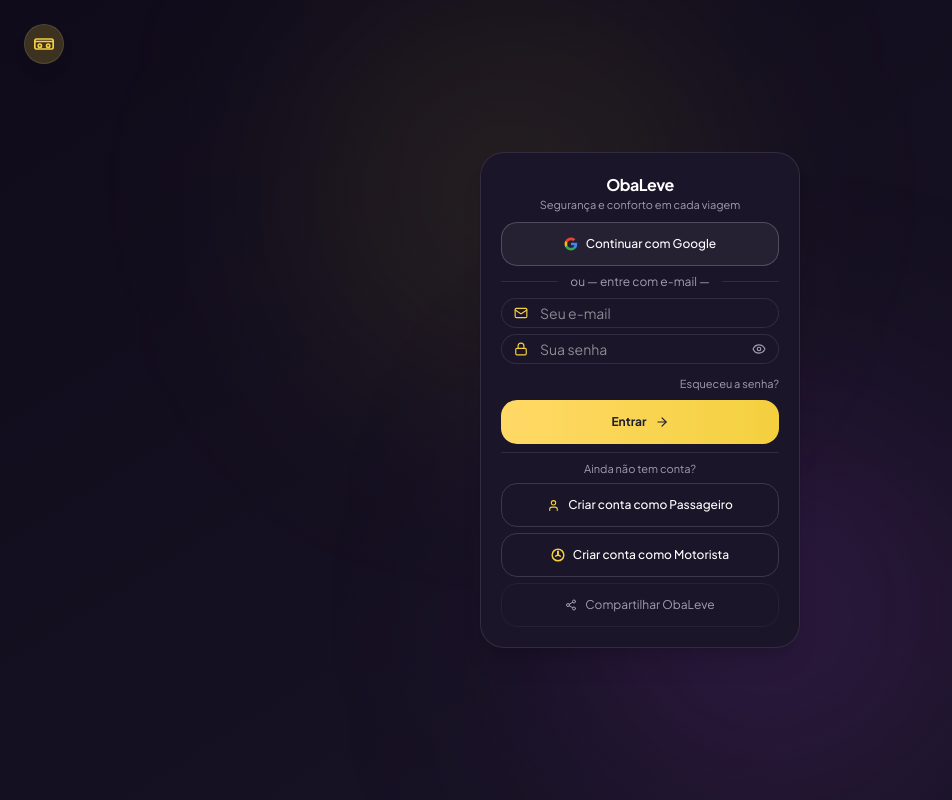
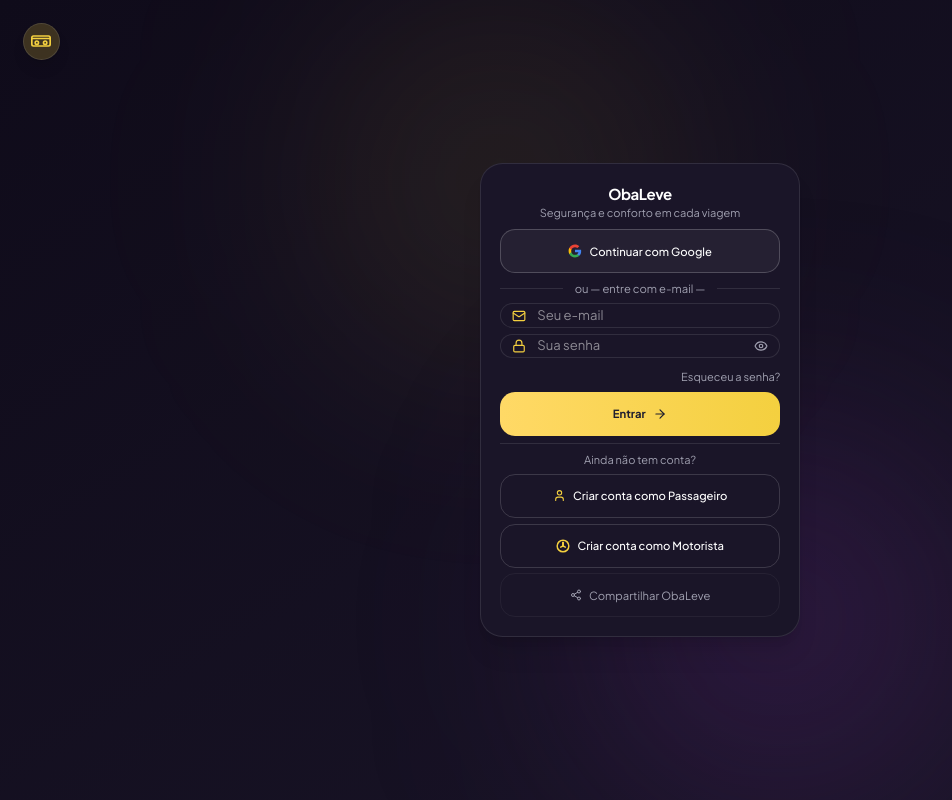
Before and after one commit to izakeobaleva/obaleva-app, a React (Vite) app: page / in a window 1280 px wide. Shown: the whole page, without its empty margins (0-952 px from the left). Built offline with nearby package versions, Linux system fonts and the light colour scheme; no server answers; the database is empty.

Commit message:
[dyad] wrote 2 file(s) + extra files edited outside of Dyad

```diff
--- a/src/index.css
+++ b/src/index.css
@@ -7,7 +7,7 @@
 @layer base {
   html {
     font-family: 'Plus Jakarta Sans', 'Inter', system-ui, sans-serif;
-    font-size: 16px;
+    font-size: 15px;
   }
   body {
     @apply bg-[#0F0B1A] text-[#F0F0F5];
@@ -20,8 +20,10 @@
   .btn-premium {
     @apply relative overflow-hidden font-bold shadow-lg transition-all duration-200 text-[#1E1E2F];
     background: linear-gradient(135deg, #FFD966 0%, #F4D03F 100%);
-    padding: 0.25rem 1rem;
+    padding: 0.15rem 0.75rem;
     border-radius: 2rem;
+    font-size: 0.75rem;
+    line-height: 1.2;
     box-shadow: 0 4px 14px 0 rgba(244, 208, 63, 0.3);
   }
   .btn-premium:hover {
@@ -34,7 +36,9 @@
 
   /* Botão outline escuro ultra-compacto */
   .btn-outline-dark {
-    @apply border border-white/20 bg-transparent text-white/90 px-4 py-0.5 transition hover:bg-white/10 font-semibold text-xs;
+    @apply border border-white/20 bg-transparent text-white/90 px-3 py-0.5 transition hover:bg-white/10 font-semibold;
+    font-size: 0.75rem;
+    line-height: 1.2;
     border-radius: 2rem;
   }
 
@@ -55,7 +59,9 @@
 
   /* Input container ultra-compacto */
   .input-compact {
-    @apply flex items-center gap-3 bg-[#1A1528] border border-white/10 rounded-2xl px-3 py-0.5 text-sm;
+    @apply flex items-center gap-2 bg-[#1A1528] border border-white/10 rounded-2xl px-3 py-0.5;
+    font-size: 0.75rem;
+    line-height: 1.2;
   }
 }
 
--- a/src/pages/Login.tsx
+++ b/src/pages/Login.tsx
@@ -113,7 +113,7 @@ export default function Login() {
 
         <button
           onClick={handleGoogleLogin}
-          className="w-full rounded-2xl border border-white/20 bg-white/5 text-white flex items-center justify-center gap-2 hover:bg-white/10 hover:border-white/30 transition-all font-medium text-xs py-1.5"
+          className="w-full rounded-2xl border border-white/20 bg-white/5 text-white flex items-center justify-center gap-2 hover:bg-white/10 hover:border-white/30 transition-all font-medium text-xs py-0.5"
         >
           <svg viewBox="0 0 24 24" width="14" height="14" xmlns="http://www.w3.org/2000/svg">
             <path d="M22.56 12.25c0-.78-.07-1.53-.2-2.25H12v4.26h5.92a5.06 5.06 0 01-2.2 3.32v2.77h3.57c2.08-1.92 3.28-4.74 3.28-8.1z" fill="#4285F4"/>
@@ -134,7 +134,7 @@ export default function Login() {
         </div>
 
         <form onSubmit={handleSubmit} className="space-y-1.5">
-          <div className="flex items-center gap-3 bg-[#1A1528] border border-white/10 rounded-2xl px-3 py-1">
+          <div className="flex items-center gap-3 bg-[#1A1528] border border-white/10 rounded-2xl px-3 py-0.5">
             <Mail size={14} className="text-[#F4D03F] shrink-0" />
             <input
               type="email"
@@ -146,7 +146,7 @@ export default function Login() {
             />
           </div>
 
-          <div className="flex items-center gap-3 bg-[#1A1528] border border-white/10 rounded-2xl px-3 py-1">
+          <div className="flex items-center gap-3 bg-[#1A1528] border border-white/10 rounded-2xl px-3 py-0.5">
             <Lock size={14} className="text-[#F4D03F] shrink-0" />
             <input
               type={showPassword ? 'text' : 'password'}
@@ -174,7 +174,7 @@ export default function Login() {
 
           <button
             type="submit"
-            className="w-full rounded-2xl font-bold bg-gradient-to-r from-[#FFD966] to-[#F4D03F] text-[#1E1E2F] hover:shadow-lg transition-all flex items-center justify-center gap-2 text-xs py-1.5"
+            className="w-full rounded-2xl font-bold bg-gradient-to-r from-[#FFD966] to-[#F4D03F] text-[#1E1E2F] hover:shadow-lg transition-all flex items-center justify-center gap-2 text-xs py-0.5"
           >
             Entrar <ArrowRight size={14} />
           </button>
@@ -184,14 +184,14 @@ export default function Login() {
           <p className="text-[11px] text-[#A0A0B0] text-center">Ainda não tem conta?</p>
           <Link
             to="/register"
-            className="w-full rounded-2xl border border-white/15 text-white flex items-center justify-center gap-2 hover:bg-white/5 hover:border-white/30 transition-all font-medium text-xs py-1.5"
+            className="w-full rounded-2xl border border-white/15 text-white flex items-center justify-center gap-2 hover:bg-white/5 hover:border-white/30 transition-all font-medium text-xs py-0.5"
           >
             <User size={13} className="text-[#F4D03F]" />
             Criar conta como Passageiro
           </Link>
           <Link
             to="/register-driver"
-            className="w-full rounded-2xl border border-white/15 text-white flex items-center justify-center gap-2 hover:bg-white/5 hover:border-white/30 transition-all font-medium text-xs py-1.5"
+            className="w-full rounded-2xl border border-white/15 text-white flex items-center justify-center gap-2 hover:bg-white/5 hover:border-white/30 transition-all font-medium text-xs py-0.5"
           >
             <svg viewBox="0 0 24 24" width="14" height="14" fill="none" stroke="#F4D03F" strokeWidth="2.5" strokeLinecap="round" strokeLinejoin="round">
               <circle cx="12" cy="12" r="10"/>
@@ -205,7 +205,7 @@ export default function Login() {
 
         <button
           onClick={handleShare}
-          className="w-full mt-1.5 rounded-2xl text-[#A0A0B0] hover:text-white hover:bg-white/5 transition-all flex items-center justify-center gap-2 text-xs border border-white/5 py-1.5"
+          className="w-full mt-1.5 rounded-2xl text-[#A0A0B0] hover:text-white hover:bg-white/5 transition-all flex items-center justify-center gap-2 text-xs border border-white/5 py-0.5"
         >
           <Share2 size={12} />
           Compartilhar ObaLeve
```
Also changed, not shown: .dyad/screenshot/b02512b5daabfd5cbc3a1757802cf524492178ab.png (added).
